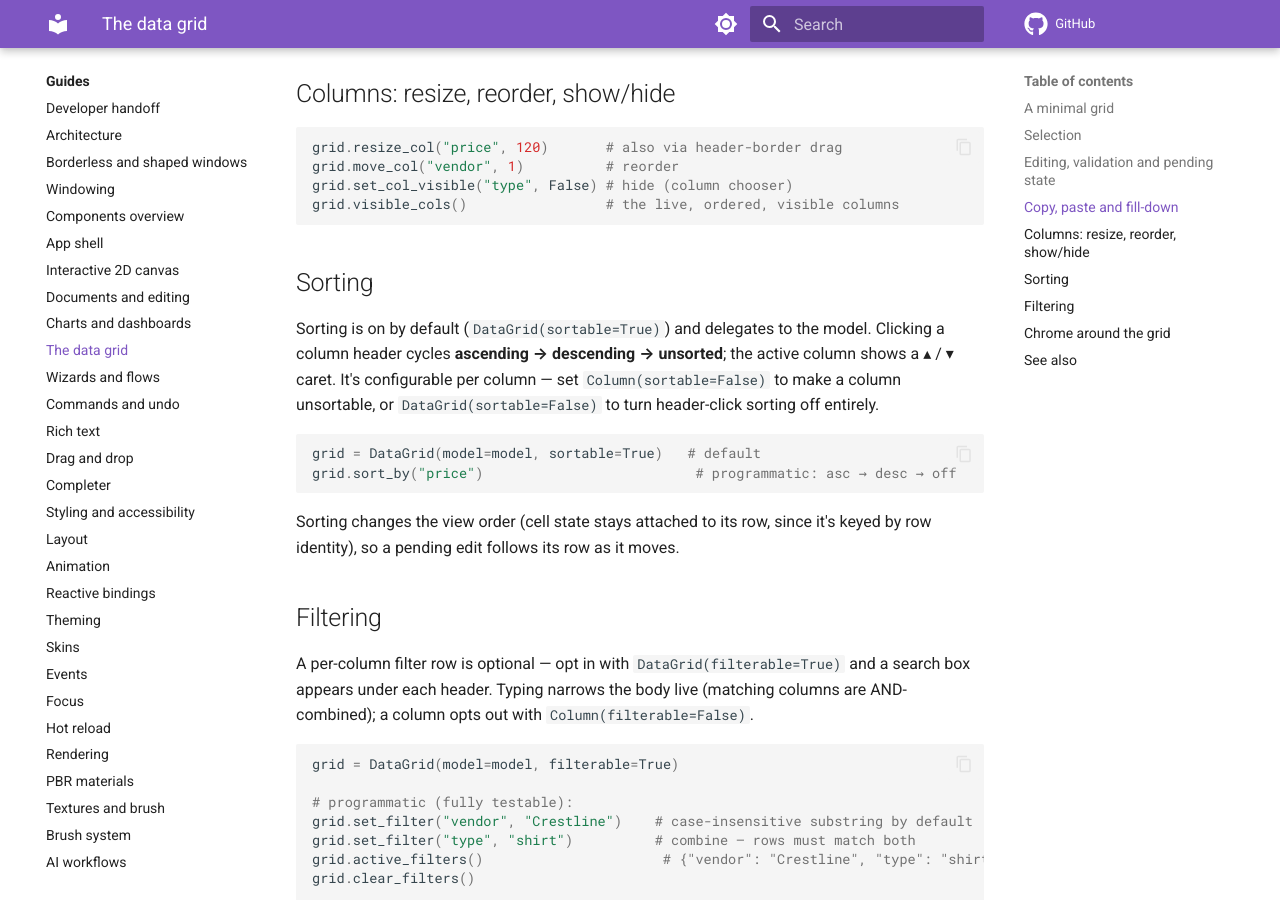
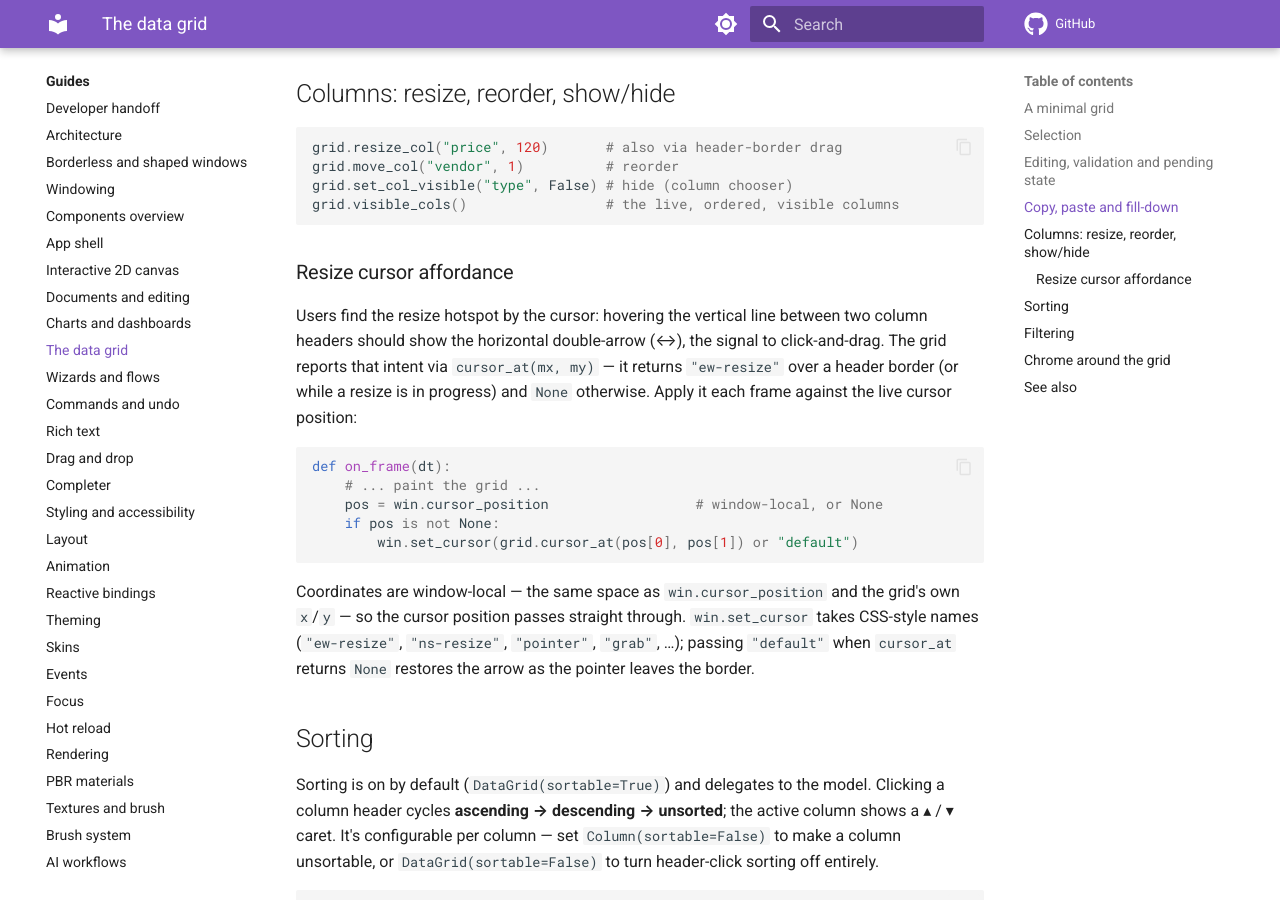
Before and after one commit to elysiumui/elysium, an MkDocs documentation site: the page built from docs/guides/data-grid.md, in a window 1280 px wide and 900 px high, scrolled down 2067 px. Built offline with MkDocs 1.6.1 and Material for MkDocs 9.7.7, drawn with Linux system fonts in a browser that asks for light colours; comment, search, counter and statistics services are not loaded.

````diff
--- a/docs/guides/data-grid.md
+++ b/docs/guides/data-grid.md
@@ -101,6 +101,28 @@ grid.set_col_visible("type", False) # hide (column chooser)
 grid.visible_cols()                 # the live, ordered, visible columns
 ```
 
+### Resize cursor affordance
+
+Users find the resize hotspot by the cursor: hovering the vertical line between
+two column headers should show the horizontal double-arrow (↔), the signal to
+click-and-drag. The grid reports that intent via `cursor_at(mx, my)` — it
+returns `"ew-resize"` over a header border (or while a resize is in progress)
+and `None` otherwise. Apply it each frame against the live cursor position:
+
+```python
+def on_frame(dt):
+    # ... paint the grid ...
+    pos = win.cursor_position                  # window-local, or None
+    if pos is not None:
+        win.set_cursor(grid.cursor_at(pos[0], pos[1]) or "default")
+```
+
+Coordinates are window-local — the same space as `win.cursor_position` and the
+grid's own `x`/`y` — so the cursor position passes straight through.
+`win.set_cursor` takes CSS-style names (`"ew-resize"`, `"ns-resize"`,
+`"pointer"`, `"grab"`, …); passing `"default"` when `cursor_at` returns `None`
+restores the arrow as the pointer leaves the border.
+
 ## Sorting
 
 Sorting is on by default (`DataGrid(sortable=True)`) and delegates to the model.
````
